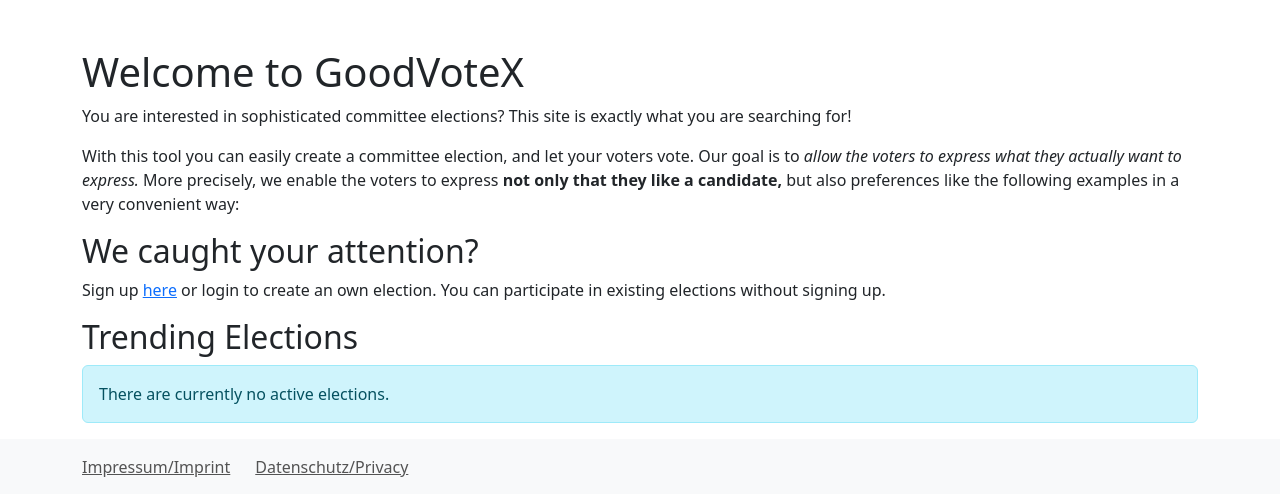
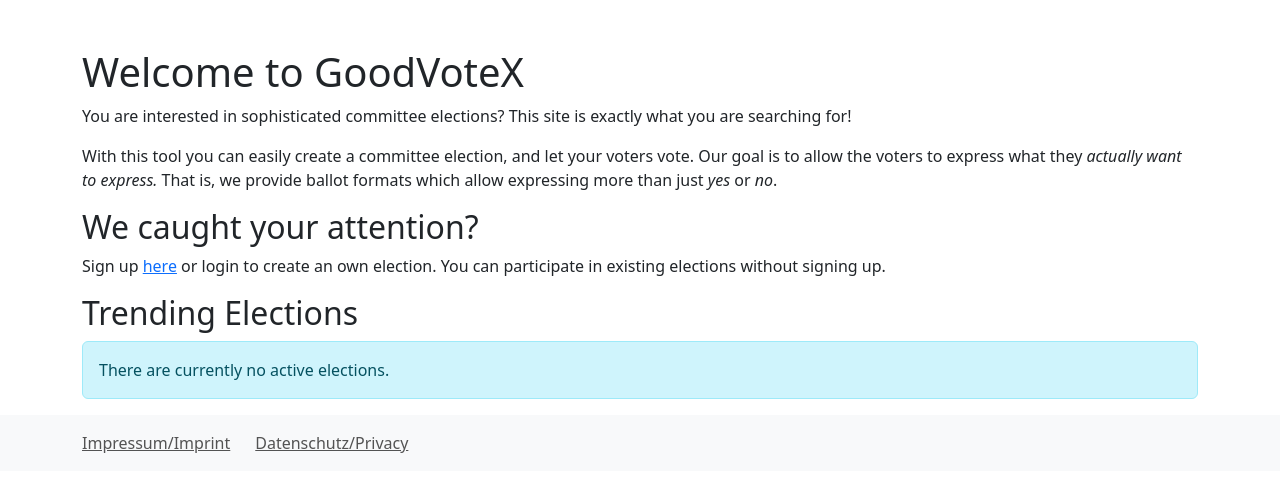
Before and after one commit to claussmann/GoodVoteX, a Flask app: page / in a window 1280 px wide. Shown: the part 106-600 px from the top of the page. Run offline with Flask 3, Linux system fonts and the light colour scheme; data that the repository does not hold is empty; some libraries are stand-ins or nearby versions.

Commit message:
FIX: Texts

```diff
--- a/goodvotex/voting/templates/start.html
+++ b/goodvotex/voting/templates/start.html
@@ -7,9 +7,8 @@
         </p>
         <p>
             With this tool you can easily create a committee election, and let your voters vote.
-            Our goal is to <i>allow the voters to express what they actually want to express.</i>
-            More precisely, we enable the voters to express <b>not only that they like a candidate,</b> but also preferences
-            like the following examples in a very convenient way:
+            Our goal is to allow the voters to express what they <i>actually want to express.</i>
+            That is, we provide ballot formats which allow expressing more than just <i>yes</i> or <i>no</i>.
         </p>
 
         <div class="center"><h2>We caught your attention?</h2></div>
--- a/goodvotex/voting/templates/vote_boundedApprovalBallot.html
+++ b/goodvotex/voting/templates/vote_boundedApprovalBallot.html
@@ -61,7 +61,7 @@
 
   <!-- Step 1 -->
   <div id="step1" class="mb-2 mt-5">
-    <h3>Step 1: Drag and drop all candidates you approve.</h3>
+    <h3>Step 1: Select all candidates you approve.</h3>
     <br>
 
     <div id="candidateSelection" class="mb-3">
@@ -75,7 +75,7 @@
 
   <!-- Step 2 -->
   <div id="step2" style="display: none;" class="mb-2 mt-5">
-    <h3>Step 2: If you want, you can specify your preference further.</h3>
+    <h3>Step 2: If you want, you can specify your preference further. Click the arrows to move candidates between bins, and for each bin select what it expresses (e.g. substitution).</h3>
     <br>
 
     <div id="allbins" class="row mb-3 mt-2">
```
